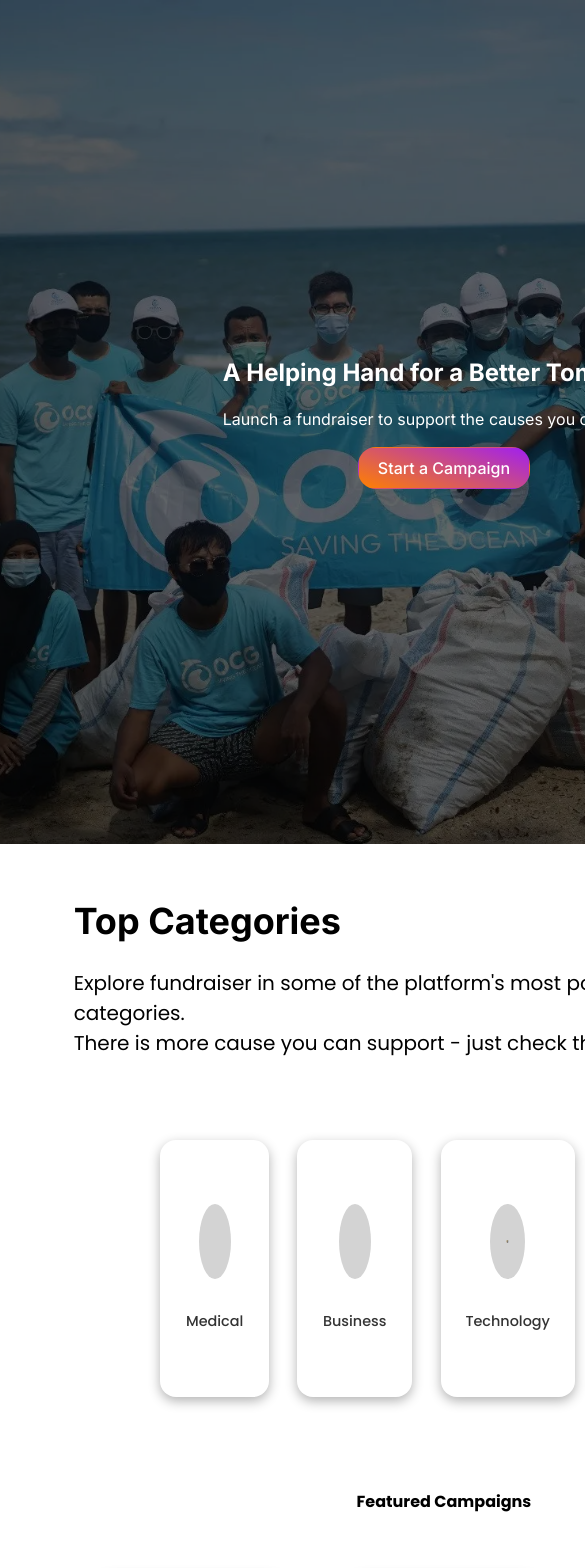
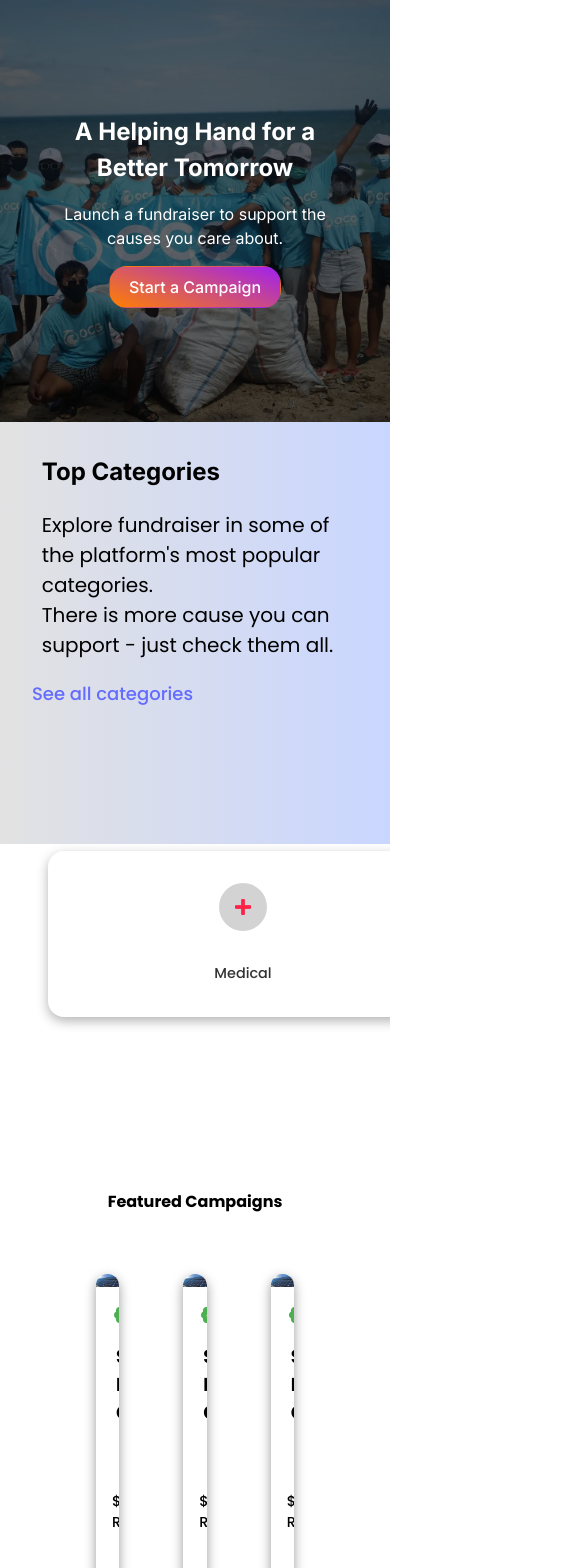
Before and after one commit to DevLord261/OneHand_frontend, a React (Vite) app: page / in a window 390 px wide. Shown: the top 1568 px of the page, 585 px wide, since content can reach past the window. Built offline with nearby package versions, Linux system fonts and the light colour scheme.

Commit message:
update mobile style

```diff
--- a/src/pages/Home.tsx
+++ b/src/pages/Home.tsx
@@ -13,6 +13,7 @@ function NewHome() {
     <div className={styles.container}>
       <nav>{/* <ToolBar /> */}</nav>
       <main className={styles.container}>
+        {/* Hero section */}
         <section className={styles.herosection}>
           <picture>
             <source srcSet="Hero.webp" type="image/webp" />
@@ -55,11 +56,14 @@ function NewHome() {
             See all categories
           </a>
         </section>
-        <section className={styles.categorycontainer}>
-          <CategoryCard logo={Medical} name="Medical" />
-          <CategoryCard logo={Business} name="Business" />
-          <CategoryCard logo={Technology} name="Technology" />
-          <CategoryCard logo={Restoring} name="Rebuild & Recover" />
+        {/* categoryContainer */}
+        <section className={styles.categoryScrollWrapper}>
+          <div className={styles.categorycontainer}>
+            <CategoryCard logo={Medical} name="Medical" />
+            <CategoryCard logo={Business} name="Business" />
+            <CategoryCard logo={Technology} name="Technology" />
+            <CategoryCard logo={Restoring} name="Rebuild & Recover" />
+          </div>
         </section>
         <section className={styles.Categcontainer}>
           <h1>Featured Campaigns</h1>
--- a/src/styles/Card.module.css
+++ b/src/styles/Card.module.css
@@ -16,8 +16,8 @@
 }
 
 .roundedimg img {
-    width: 100%;
-    height: 50%;
+    width: clamp(1rem, 3vw, 2rem);
+    height: auto;
     object-fit: contain;
 }
 
@@ -28,8 +28,8 @@
     background: lightgray;
     padding: 1rem;
     border-radius: 50%;
-    width: 50%;
-    height: 100%;
+    width: auto;
+    height: auto;
     overflow: hidden;
 }
 
@@ -39,3 +39,12 @@
     margin: 0;
     color: #333;
 }
+
+@media (max-width: 768px) {
+    .containers {
+        width: 50px;
+        padding: 2rem 0rem;
+        width: 100vw;
+        gap: 2rem 0rem;
+    }
+}
--- a/src/styles/Home.module.css
+++ b/src/styles/Home.module.css
@@ -2,6 +2,7 @@
 
 body {
     color: black;
+    max-width: 100vw;
 }
 
 nav {
@@ -12,21 +13,9 @@ nav {
 }
 main {
     grid-area: main;
+    width: 100vw;
     height: 100%;
-}
-
-.herologo {
-    position: absolute;
-    width: 100%;
-    height: 100%;
-    top: 0;
-    left: 0;
-    object-fit: cover;
-    filter: brightness(0.4);
-    z-index: -1;
-}
-footer {
-    grid-area: footer;
+    max-width: 100vw;
 }
 
 .container {
@@ -44,11 +33,23 @@ footer {
 .herosection {
     position: relative;
     display: flex;
-    min-height: 100vh;
+    max-width: 100vw;
+    min-height: 50vh;
+    height: 100vh;
     justify-content: center;
     align-items: center;
     overflow: hidden;
     z-index: 0;
+}
+.herologo {
+    position: absolute;
+    width: 100%;
+    height: 100%;
+    top: 0;
+    left: 0;
+    object-fit: cover;
+    filter: brightness(0.4);
+    z-index: -1;
 }
 
 .textbox {
@@ -114,8 +115,8 @@ footer {
     padding-left: 3%;
     padding-right: 3%;
 }
-.categtitle {
-    font-size: 36px;
+.categtext > h2 {
+    font-size: clamp(1.5rem, 3vw, 2rem);
     font-family: "Inter", sans-serif;
     font-weight: bold;
 }
@@ -167,12 +168,64 @@ footer {
     padding-right: 12rem;
 }
 
-.footer {
+footer {
+    grid-area: footer;
     display: grid;
     border-top: 2px solid lightgray;
     grid-template-columns: 1fr 1fr 1fr 1fr 1fr 1fr 1fr 1fr 1fr;
     padding: 2rem 8rem;
 }
-.footer > a {
+
+footer > a {
     cursor: pointer;
 }
+
+@media (max-width: 768px) {
+    main {
+        grid-area: main;
+        width: 100vw;
+        height: 100%;
+    }
+    main > section {
+        max-width: 100vw;
+    }
+
+    .container {
+        display: grid;
+        grid-template-rows: 1fr auto;
+        grid-template-areas:
+            "main"
+            "footer";
+    }
+    .herosection {
+        height: 50vh;
+    }
+
+    .textbox {
+        width: 80%;
+    }
+    .categoriesSection {
+        display: flex;
+        flex-direction: column;
+        width: 100vw;
+        gap: 20px;
+        padding: 2rem;
+    }
+    .categoryScrollWrapper {
+        overflow-x: auto;
+        -webkit-overflow-scrolling: touch;
+        width: 100vw;
+        padding: 2rem 2rem;
+        margin: 4rem auto;
+        scroll-snap-type: x mandatory;
+    }
+
+    .categorycontainer {
+        display: flex;
+        flex-direction: row;
+
+        gap: 1rem;
+        padding: 1rem;
+        width: max-content;
+    }
+}
```
